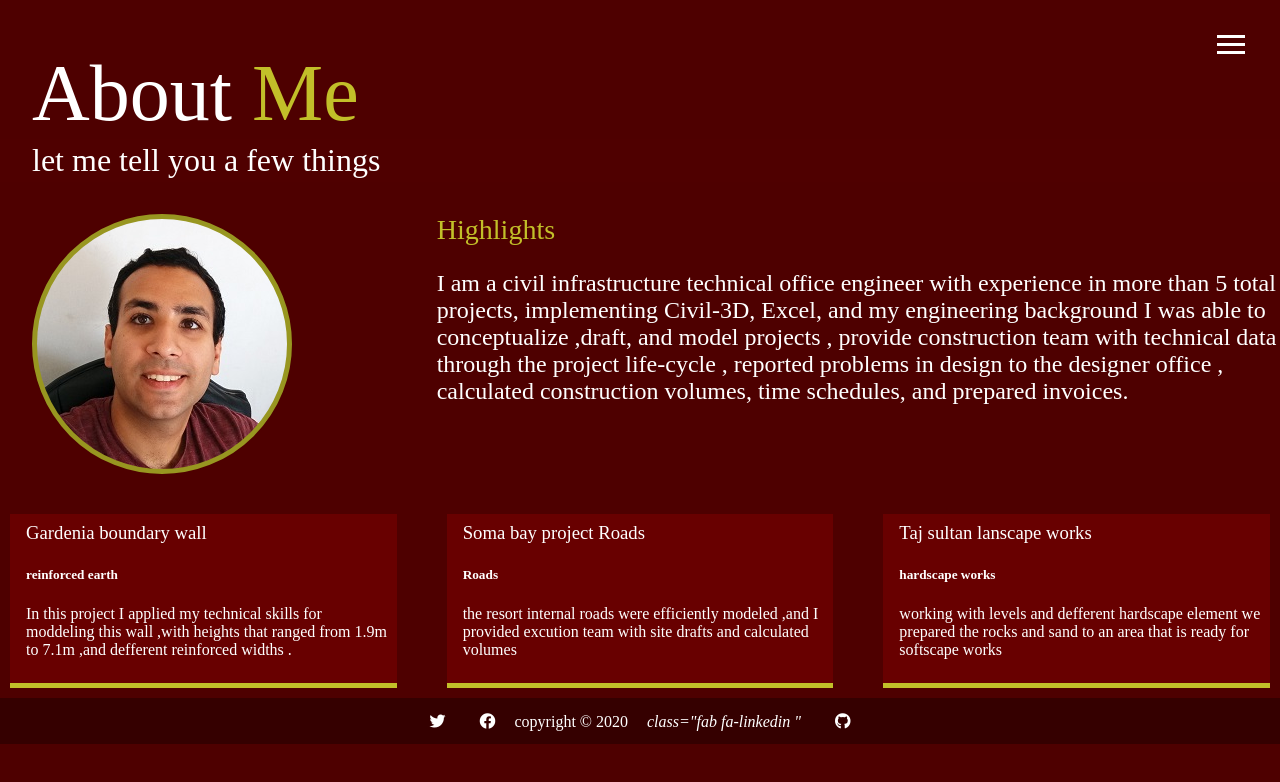
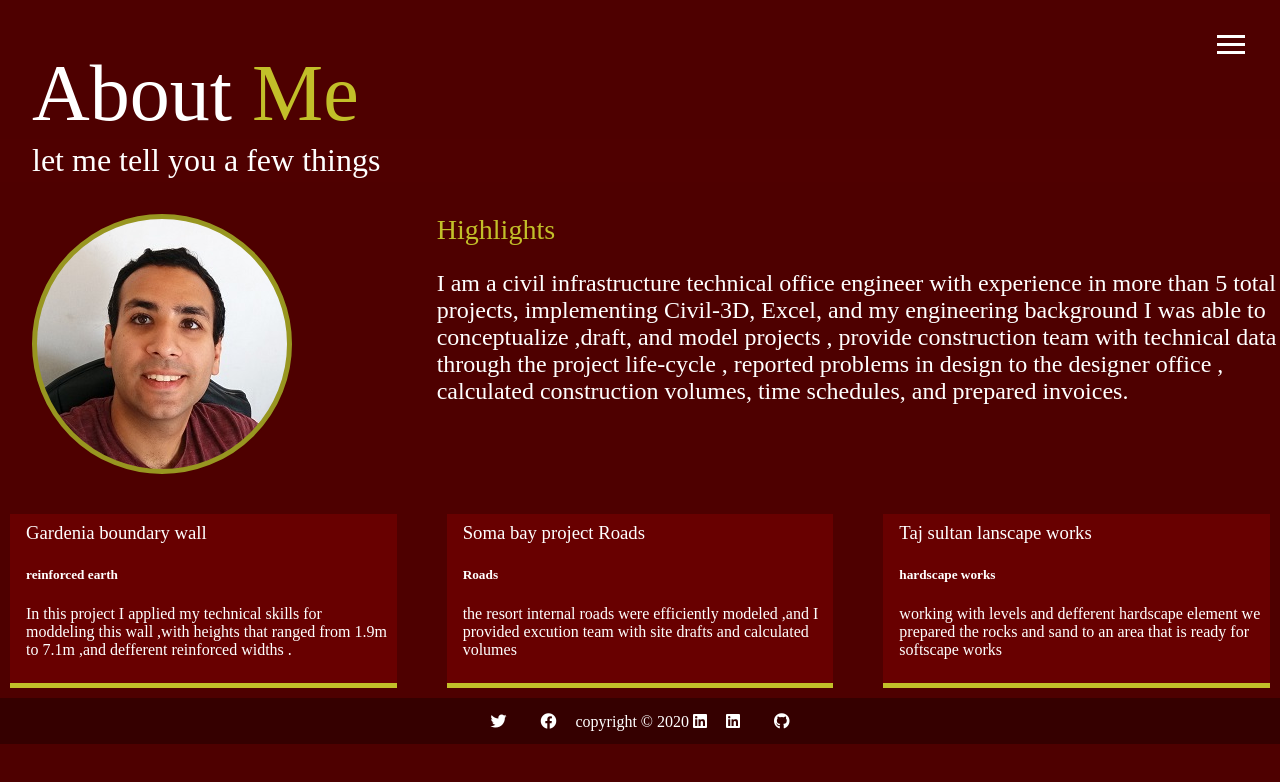
Before and after one commit to MazenAnwar123/porfolio.io, a website: page about.html in a window 1280 px wide. Drawn offline with Linux system fonts and the light colour scheme.

Commit message:
Update about.html

```diff
--- a/about.html
+++ b/about.html
@@ -80,8 +80,8 @@ j=d.createElement(s),dl=l!='dataLayer'?'&l='+l:'';j.async=true;j.src=
                 <i class="fab fa-facebook "></i>
              </a>
              copyright &copy; 2020
-             <a class="share-linkedin" href="https://www.linkedin.com/in/mazen-anwar-a92693184/">
-                <i > class="fab fa-linkedin "</i>
+             <a class="fab fa-linkedin " href="https://www.linkedin.com/in/mazen-anwar-a92693184/">
+                <i class="fab fa-linkedin "></i>
              </a>
              <a href="https://github.com/MazenAnwar123">
                 <i class="fab fa-github "></i>
```
